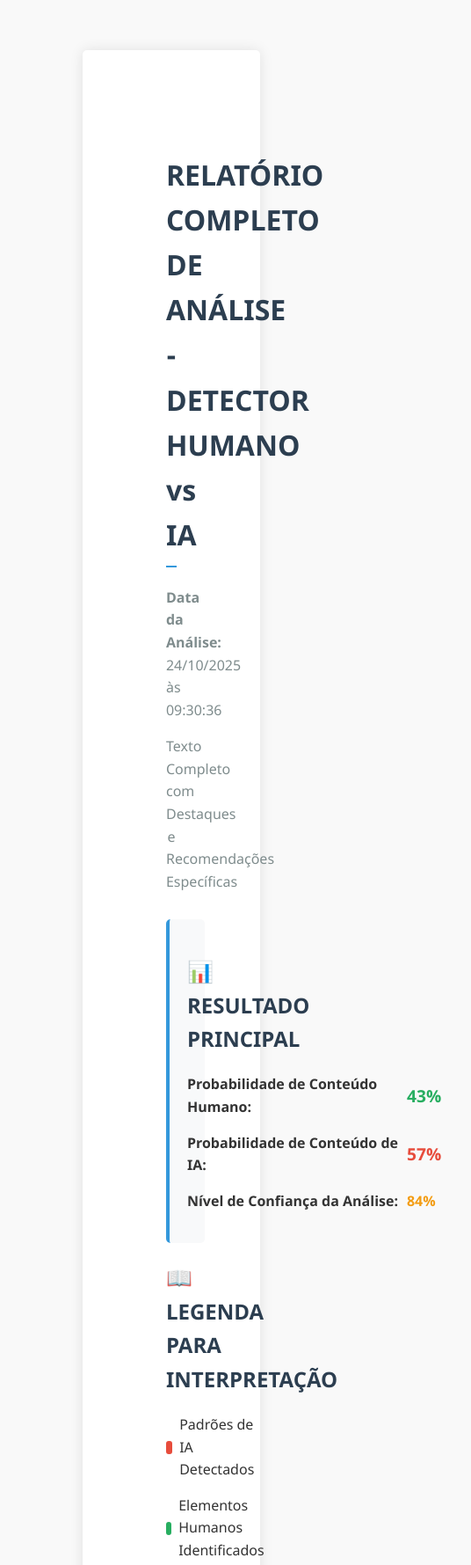
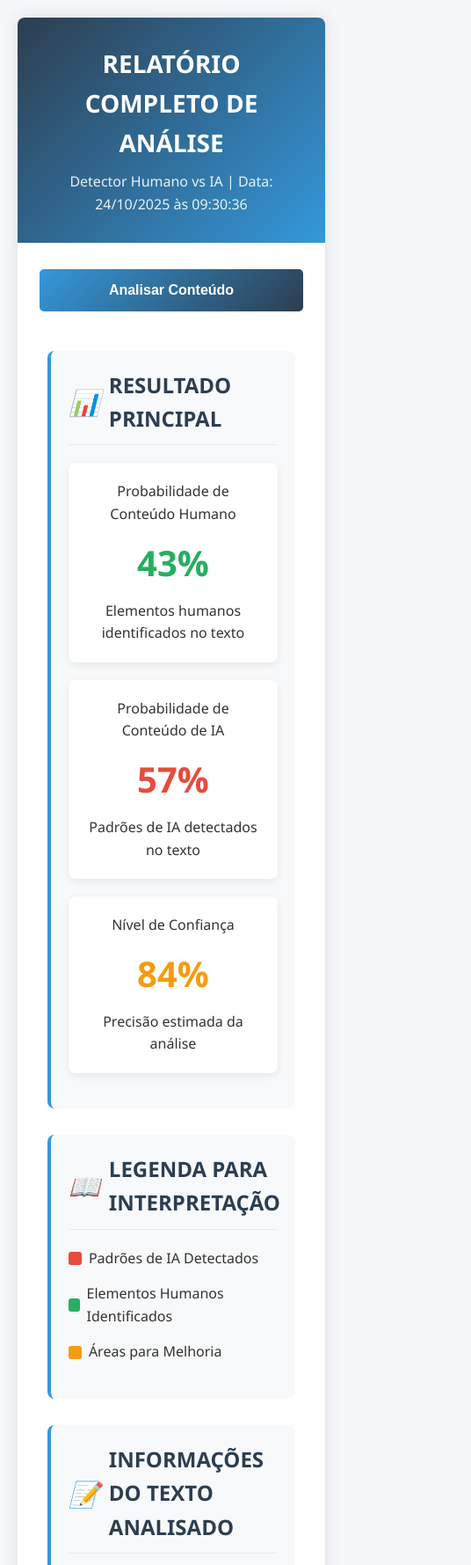
Before and after one commit to 3rickCavalcante/Detecto-IA-vs-Humano-multilingue-v3, a plain HTML site: page index.html in a window 390 px wide. Shown: the top 1779 px of the page at 88% size, 536 px wide, since content can reach past the window. Drawn offline with Linux system fonts and the light colour scheme.

Commit message:
Update index.html

```diff
--- a/index.html
+++ b/index.html
@@ -5,73 +5,104 @@
     <meta name="viewport" content="width=device-width, initial-scale=1.0">
     <title>Relatório de Análise - Detector Humano vs IA</title>
     <style>
+        * {
+            box-sizing: border-box;
+            margin: 0;
+            padding: 0;
+        }
+
         body {
             font-family: 'Segoe UI', Tahoma, Geneva, Verdana, sans-serif;
             line-height: 1.6;
             color: #333;
-            max-width: 21cm;
-            margin: 0 auto;
-            padding: 1.5cm 2.5cm;
-            background-color: #f9f9f9;
+            background-color: #f5f7fa;
+            padding: 20px;
         }
 
-        .container {
+        .report-container {
+            max-width: 1200px;
+            margin: 0 auto;
             background-color: white;
-            padding: 2.5cm;
-            box-shadow: 0 0 15px rgba(0, 0, 0, 0.1);
-            border-radius: 5px;
+            box-shadow: 0 0 20px rgba(0, 0, 0, 0.1);
+            border-radius: 8px;
+            overflow: hidden;
         }
 
-        h1, h2, h3 {
-            color: #2c3e50;
-        }
-
-        h1 {
-            border-bottom: 2px solid #3498db;
-            padding-bottom: 10px;
+        .report-header {
+            background: linear-gradient(135deg, #2c3e50 0%, #3498db 100%);
+            color: white;
+            padding: 30px;
             text-align: center;
         }
 
-        .header-info {
-            text-align: center;
-            margin-bottom: 30px;
-            color: #7f8c8d;
+        .report-header h1 {
+            font-size: 28px;
+            margin-bottom: 10px;
         }
 
-        .result-section {
+        .report-header .subtitle {
+            font-size: 16px;
+            opacity: 0.9;
+        }
+
+        .report-content {
+            padding: 30px;
+            margin: 0 2.5cm;
+        }
+
+        .analysis-section {
+            margin-bottom: 30px;
+            padding: 20px;
+            border-radius: 8px;
             background-color: #f8f9fa;
-            padding: 20px;
-            border-radius: 5px;
-            margin: 20px 0;
             border-left: 4px solid #3498db;
         }
 
-        .result-item {
-            margin: 15px 0;
+        .section-title {
+            color: #2c3e50;
+            margin-bottom: 15px;
+            padding-bottom: 10px;
+            border-bottom: 1px solid #eaeaea;
             display: flex;
             align-items: center;
         }
 
-        .result-label {
-            font-weight: bold;
-            min-width: 250px;
-        }
-
-        .human-probability {
-            color: #27ae60;
-            font-weight: bold;
+        .section-title i {
+            margin-right: 10px;
             font-size: 1.2em;
         }
 
-        .ai-probability {
+        .results-grid {
+            display: grid;
+            grid-template-columns: repeat(auto-fit, minmax(300px, 1fr));
+            gap: 20px;
+            margin: 20px 0;
+        }
+
+        .result-card {
+            background: white;
+            padding: 20px;
+            border-radius: 8px;
+            box-shadow: 0 3px 10px rgba(0, 0, 0, 0.08);
+            text-align: center;
+        }
+
+        .result-value {
+            font-size: 2.5em;
+            font-weight: bold;
+            margin: 10px 0;
+        }
+
+        .human {
+            color: #27ae60;
+        }
+
+        .ai {
             color: #e74c3c;
-            font-weight: bold;
-            font-size: 1.2em;
         }
 
         .confidence {
             color: #f39c12;
-            font-weight: bold;
         }
 
         .legend {
@@ -84,7 +115,6 @@
         .legend-item {
             display: flex;
             align-items: center;
-            margin-right: 20px;
         }
 
         .legend-color {
@@ -143,10 +173,11 @@
         }
 
         .stat-card {
-            background-color: #f8f9fa;
+            background-color: white;
             padding: 15px;
             border-radius: 5px;
             text-align: center;
+            box-shadow: 0 2px 5px rgba(0, 0, 0, 0.05);
             border-top: 3px solid #3498db;
         }
 
@@ -163,14 +194,14 @@
 
         .final-result {
             text-align: center;
-            padding: 20px;
+            padding: 30px;
             background: linear-gradient(135deg, #f8f9fa 0%, #e9ecef 100%);
-            border-radius: 5px;
+            border-radius: 8px;
             margin: 30px 0;
         }
 
         .final-percentage {
-            font-size: 2.5em;
+            font-size: 3em;
             font-weight: bold;
             margin: 10px 0;
         }
@@ -180,49 +211,96 @@
             text-align: center;
             margin-top: 30px;
             color: #7f8c8d;
+            padding: 15px;
+            background-color: #f8f9fa;
+            border-radius: 5px;
         }
 
-        @media print {
-            body {
-                background-color: white;
-                padding: 0;
-                margin: 0;
-                box-shadow: none;
+        .analyze-btn {
+            display: block;
+            width: 100%;
+            max-width: 300px;
+            margin: 30px auto;
+            padding: 15px 20px;
+            background: linear-gradient(135deg, #3498db 0%, #2c3e50 100%);
+            color: white;
+            border: none;
+            border-radius: 5px;
+            font-size: 16px;
+            font-weight: bold;
+            cursor: pointer;
+            transition: all 0.3s ease;
         }
 
-            .container {
-                box-shadow: none;
-                padding: 0;
+        .analyze-btn:hover {
+            transform: translateY(-2px);
+            box-shadow: 0 5px 15px rgba(0, 0, 0, 0.1);
+        }
+
+        @media (max-width: 768px) {
+            .report-content {
+                margin: 0 1cm;
+                padding: 20px;
+            }
+
+            .results-grid {
+                grid-template-columns: 1fr;
+            }
+
+            .statistics {
+                grid-template-columns: repeat(2, 1fr);
+            }
+        }
+
+        @media (max-width: 480px) {
+            .report-content {
+                margin: 0 0.5cm;
+                padding: 15px;
+            }
+
+            .statistics {
+                grid-template-columns: 1fr;
+            }
+
+            .legend {
+                flex-direction: column;
             }
         }
     </style>
 </head>
 <body>
-    <div class="container">
-        <h1>RELATÓRIO COMPLETO DE ANÁLISE - DETECTOR HUMANO vs IA</h1>
-
-        <div class="header-info">
-            <p><strong>Data da Análise:</strong> 24/10/2025 às 09:30:36</p>
-            <p>Texto Completo com Destaques e Recomendações Específicas</p>
+    <div class="report-container">
+        <div class="report-header">
+            <h1>RELATÓRIO COMPLETO DE ANÁLISE</h1>
+            <div class="subtitle">Detector Humano vs IA | Data: 24/10/2025 às 09:30:36</div>
         </div>
 
-        <div class="result-section">
-            <h2>📊 RESULTADO PRINCIPAL</h2>
-            <div class="result-item">
-                <span class="result-label">Probabilidade de Conteúdo Humano:</span>
-                <span class="human-probability">43%</span>
+        <button class="analyze-btn" id="analyzeBtn">Analisar Conteúdo</button>
+
+        <div class="report-content" id="reportContent">
+            <div class="analysis-section">
+                <h2 class="section-title"><i>📊</i> RESULTADO PRINCIPAL</h2>
+                <div class="results-grid">
+                    <div class="result-card">
+                        <div>Probabilidade de Conteúdo Humano</div>
+                        <div class="result-value human">43%</div>
+                        <div>Elementos humanos identificados no texto</div>
                     </div>
-            <div class="result-item">
-                <span class="result-label">Probabilidade de Conteúdo de IA:</span>
-                <span class="ai-probability">57%</span>
+                    <div class="result-card">
+                        <div>Probabilidade de Conteúdo de IA</div>
+                        <div class="result-value ai">57%</div>
+                        <div>Padrões de IA detectados no texto</div>
                     </div>
-            <div class="result-item">
-                <span class="result-label">Nível de Confiança da Análise:</span>
-                <span class="confidence">84%</span>
+                    <div class="result-card">
+                        <div>Nível de Confiança</div>
+                        <div class="result-value confidence">84%</div>
+                        <div>Precisão estimada da análise</div>
+                    </div>
                 </div>
             </div>
 
-        <h2>📖 LEGENDA PARA INTERPRETAÇÃO</h2>
+            <div class="analysis-section">
+                <h2 class="section-title"><i>📖</i> LEGENDA PARA INTERPRETAÇÃO</h2>
                 <div class="legend">
                     <div class="legend-item">
                         <div class="legend-color ai-detected"></div>
@@ -237,24 +315,31 @@
                         <span>Áreas para Melhoria</span>
                     </div>
                 </div>
+            </div>
 
+            <div class="analysis-section">
+                <h2 class="section-title"><i>📝</i> INFORMAÇÕES DO TEXTO ANALISADO</h2>
                 <div class="text-info">
-            <h2>📝 INFORMAÇÕES DO TEXTO ANALISADO</h2>
-            <div class="result-item">
-                <span class="result-label">Idioma:</span>
-                <span>Espanhol (ES)</span>
+                    <div class="results-grid">
+                        <div class="result-card">
+                            <div class="stat-label">Idioma</div>
+                            <div class="stat-value">Espanhol (ES)</div>
                         </div>
-            <div class="result-item">
-                <span class="result-label">Tipo de Conteúdo:</span>
-                <span>Acadêmico</span>
+                        <div class="result-card">
+                            <div class="stat-label">Tipo de Conteúdo</div>
+                            <div class="stat-value">Acadêmico</div>
                         </div>
-            <div class="result-item">
-                <span class="result-label">Estatísticas:</span>
-                <span>3571 palavras, 212 sentenças</span>
+                        <div class="result-card">
+                            <div class="stat-label">Estatísticas</div>
+                            <div class="stat-value">3571 palavras</div>
+                            <div class="stat-label">212 sentenças</div>
+                        </div>
+                    </div>
                 </div>
             </div>
 
-        <h2>🔍 PADRÕES DE IA DETECTADOS E RECOMENDAÇÕES</h2>
+            <div class="analysis-section">
+                <h2 class="section-title"><i>🔍</i> PADRÕES DE IA DETECTADOS E RECOMENDAÇÕES</h2>
 
                 <div class="recommendations">
                     <h3>Transições Formulaicas Comuns em IA</h3>
@@ -282,16 +367,18 @@
                         <strong>Enriqueça o vocabulário:</strong> Use mais sinônimos e evite repetição de termos
                     </div>
                 </div>
+            </div>
 
-        <h2>📈 RESUMO DA ANÁLISE</h2>
+            <div class="analysis-section">
+                <h2 class="section-title"><i>📈</i> RESUMO DA ANÁLISE</h2>
 
                 <div class="final-result">
                     <h3>RESULTADO FINAL</h3>
-            <div class="final-percentage human-probability">43%</div>
+                    <div class="final-percentage human">43%</div>
                     <div>Probabilidade de Conteúdo Humano</div>
-            <div class="final-percentage ai-probability">57%</div>
+                    <div class="final-percentage ai" style="margin-top: 20px;">57%</div>
                     <div>Probabilidade de Conteúdo de IA</div>
-            <div class="confidence" style="margin-top: 15px;">Nível de Confiança: 84%</div>
+                    <div class="confidence" style="margin-top: 15px; font-size: 1.2em;">Nível de Confiança: 84%</div>
                 </div>
 
                 <h3>ESTATÍSTICAS DA ANÁLISE</h3>
@@ -313,11 +400,40 @@
                         <div class="stat-label">Complexidade de Frases</div>
                     </div>
                 </div>
+            </div>
 
             <div class="summary">
                 <p>✅ Há oportunidades de melhoria no texto.</p>
                 <p>Siga as recomendações específicas para aumentar a autenticidade.</p>
             </div>
         </div>
+    </div>
+
+    <script>
+        document.getElementById('analyzeBtn').addEventListener('click', function() {
+            // Simulação de análise - em um caso real, aqui seria feita uma requisição ao backend
+            const reportContent = document.getElementById('reportContent');
+
+            // Adiciona uma animação de carregamento
+            this.innerHTML = 'Analisando...';
+            this.disabled = true;
+
+            // Simula o tempo de análise
+            setTimeout(() => {
+                this.innerHTML = 'Análise Concluída!';
+                this.style.background = 'linear-gradient(135deg, #27ae60 0%, #2ecc71 100%)';
+
+                // Garante que o conteúdo permaneça dentro das margens
+                reportContent.style.margin = '0 2.5cm';
+                reportContent.style.padding = '30px';
+
+                // Rolagem suave para o topo do relatório
+                window.scrollTo({
+                    top: document.querySelector('.report-header').offsetHeight,
+                    behavior: 'smooth'
+                });
+            }, 1500);
+        });
+    </script>
 </body>
 </html>
```
Lines whose indentation alone changed are shown as unchanged.
